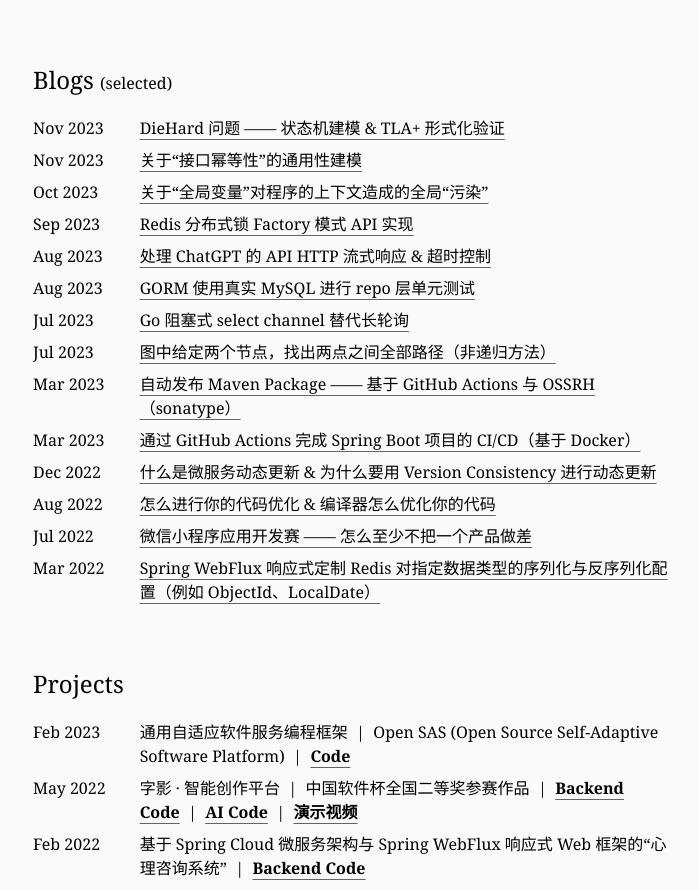
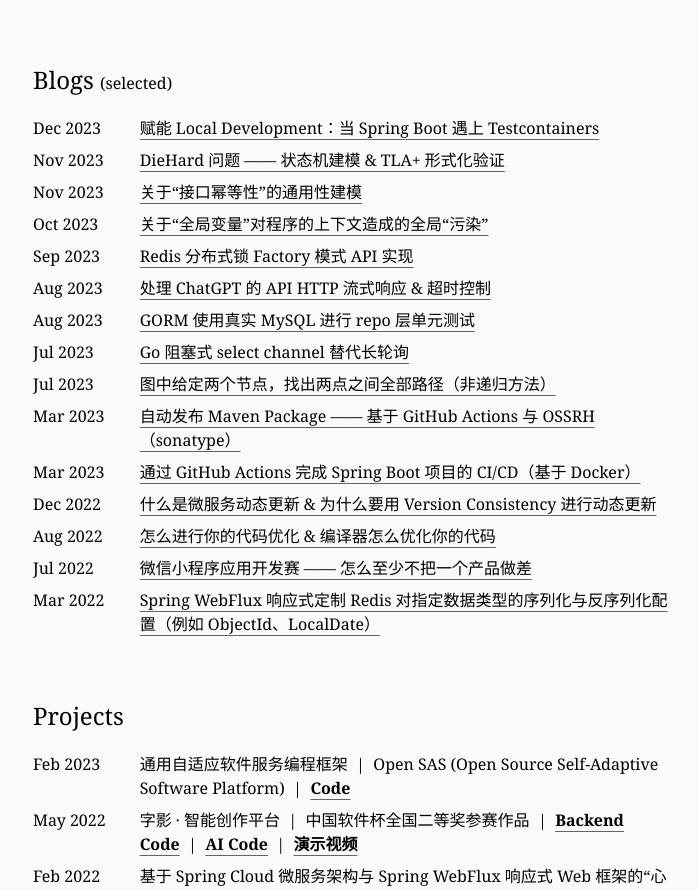
Before and after one commit to tzq0301/tzq0301.github.io, a Next.js app: page / in a window 1280 px wide. Shown: the part 1766-2656 px from the top of the page, without its empty margins (287-986 px from the left). Built offline with nearby package versions, Linux system fonts and the light colour scheme.

Commit message:
赋能 Local Development：当 Spring Boot 遇上 Testcontainers

```diff
--- a/app/page.tsx
+++ b/app/page.tsx
@@ -275,6 +275,8 @@
                     <Br/>
                     <Br/>
                     <List>
+                        <ListItem left={'Dec 2023'} right={<UrlLink url={'https://zhuanlan.zhihu.com/p/672022693'}
+                                                                    bold={false}>赋能 Local Development：当 Spring Boot 遇上 Testcontainers</UrlLink>}/>
                         <ListItem left={'Nov 2023'} right={<UrlLink url={'https://zhuanlan.zhihu.com/p/665557965'}
                                                                     bold={false}>DieHard 问题 —— 状态机建模 & TLA+ 形式化验证</UrlLink>}/>
                         <ListItem left={'Nov 2023'} right={<UrlLink url={'https://zhuanlan.zhihu.com/p/667007734'}
```
